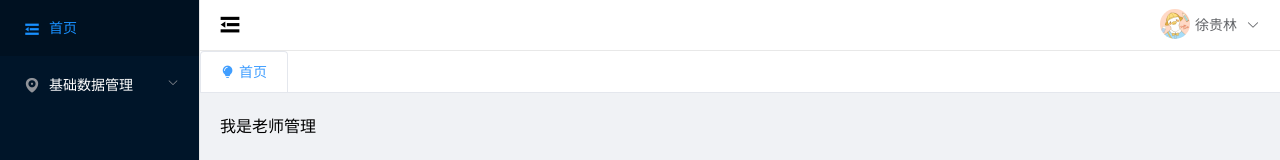
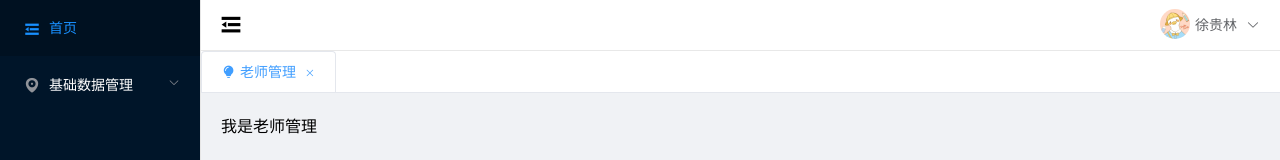
Before and after one commit to xuguilins/vueelmentadmin, a Vue app: page /layout/teacher in a window 1280 px wide. Shown: the top 160 px of the page. Built offline with nearby package versions, Linux system fonts and the light colour scheme.

Commit message:
完善选项卡功能 同步代码

```diff
--- a/src/components/OrderItem.vue
+++ b/src/components/OrderItem.vue
@@ -6,7 +6,7 @@
 
 <script>
 import * as Echarts from "echarts";
-import { nextTick, onMounted } from "vue";
+import { nextTick, onMounted, warn, watch } from "vue";
 import { useMonthData } from "../utils/index.js";
 export default {
   name: "OrderItem",
--- a/src/router/router.js
+++ b/src/router/router.js
@@ -5,6 +5,8 @@ import {
 import NProgress from 'nprogress'
 import 'nprogress/nprogress.css'
 import LayOut from '../views/layout.vue'
+import store from '../store/index.js';
+import mutationModel from "../store/mutationType";
 const router = createRouter({
     history: createWebHistory(),
     routes: [{
@@ -52,6 +54,12 @@ NProgress.configure({
 router.beforeEach((to, from, next) => {
     NProgress.start()
     document.title = to.meta.title
+    let json = {
+        name: to.meta.title,
+        path: to.path,
+        isClose: true
+    }
+    store.dispatch(mutationModel.SET_TABPAGE, json)
     next()
 })
 router.afterEach(action => {
--- a/src/store/index.js
+++ b/src/store/index.js
@@ -9,15 +9,30 @@ const store = createStore({
     getters: {
         [mutationModel.useTabData]: (state) => {
             return state.tabCardData
+        },
+        [mutationModel.GET_LASTTABPAGE]: (state) => {
+            let count = state.tabCardData.length
+            if (count >= 1) {
+                return state.tabCardData[count - 1]
+            } else {
+                return {
+                    name: '首页',
+                    path: '/layout/home'
+                }
+            }
+
         }
     },
     mutations: {
         [mutationModel.SET_TABPAGE](state, obj) {
-            console.log('准备查询选项卡', obj)
             let item = state.tabCardData.find(x => x.name === obj.name)
-            console.log('检查是否查询到选项卡', item)
             if (item === null || item === undefined)
                 state.tabCardData.push(obj)
+        },
+        [mutationModel.REMOVE_TABPAGE](state, name) {
+            console.log('关闭选项卡', state.tabCardData)
+            let index = state.tabCardData.findIndex(m => m.name === name)
+            state.tabCardData.splice(index, 1)
         }
     },
     actions: {
@@ -26,6 +41,9 @@ const store = createStore({
         }, objdata) {
             console.log('设置选项卡', objdata)
             commit(mutationModel.SET_TABPAGE, objdata)
+        },
+        [mutationModel.REMOVE_TABPAGE]({ commit }, objdata) {
+            commit(mutationModel.REMOVE_TABPAGE, objdata)
         }
     },
 
--- a/src/store/mutationType.js
+++ b/src/store/mutationType.js
@@ -1,5 +1,7 @@
 const mutationModel = {
     SET_TABPAGE: "SET_TABPAGE",
-    useTabData: "useTabData"
+    useTabData: "useTabData",
+    REMOVE_TABPAGE: 'REMOVE_TABPAGE',
+    GET_LASTTABPAGE: 'GET_LASTTABPAGE'
 }
 export default mutationModel
--- a/src/views/layout.vue
+++ b/src/views/layout.vue
@@ -1,6 +1,6 @@
 <template>
   <el-container>
-    <el-aside :class="[collapse?'layout-left':'layout-left-close']">
+    <el-aside :class="[collapse ? 'layout-left' : 'layout-left-close']">
       <el-menu
         default-active="/layout/home"
         class="el-menu-vertical-demo"
@@ -13,7 +13,7 @@
       >
         <div v-for="menu in mentList" :key="menu.name">
           <left-menu-item
-            v-if="menu.children.length<=0"
+            v-if="menu.children.length <= 0"
             :indexNumber="menu.path"
             :iconName="menu.icon"
             :menuName="menu.name"
@@ -31,13 +31,20 @@
     <el-container>
       <el-header>
         <div class="header-div">
-          <div class="left-close" @click="collapse=!collapse">
-            <span :class="[ collapse ?'el-icon-s-unfold':'el-icon-s-fold']"></span>
+          <div class="left-close" @click="collapse = !collapse">
+            <span :class="[collapse ? 'el-icon-s-unfold' : 'el-icon-s-fold']"></span>
           </div>
           <div class="right-user">
             <div class="float-left">
               <img
-                style="position: relative; top: 9px;right: 5px;width: 30px;height: 30px;border-radius: 50%;"
+                style="
+                  position: relative;
+                  top: 9px;
+                  right: 5px;
+                  width: 30px;
+                  height: 30px;
+                  border-radius: 50%;
+                "
                 src="../assets/images/user.jpg"
               />
               <el-dropdown>
@@ -64,7 +71,12 @@
         </div>
       </el-header>
       <div>
-        <el-tabs v-model="activeName" type="card" @tab-click="tabSelect" @tab-remove="tabRemove">
+        <el-tabs
+          v-model="activeName"
+          type="card"
+          @tab-click="tabSelect"
+          @tab-remove="tabRemove"
+        >
           <el-tab-pane
             v-for="item in tabData"
             :key="item.name"
@@ -75,13 +87,13 @@
             <template #label>
               <span>
                 <i class="el-icon-s-opportunity"></i>
-                {{item.name}}
+                {{ item.name }}
               </span>
             </template>
           </el-tab-pane>
         </el-tabs>
       </div>
-      <el-main style="background:#f0f2f5">
+      <el-main style="background: #f0f2f5">
         <router-view />
       </el-main>
     </el-container>
@@ -106,9 +118,15 @@ export default {
     tabData() {
       const store = useStore();
       let tabData = store.getters.useTabData;
-      console.log('tabdata',tabData)
+      let count = tabData.length;
+      console.log("legfnth", tabData.length);
       if (tabData.length <= 0) {
-        tabData = [{ name: "首页", path: "/layout/home", isClose: false }];
+        let json = { name: "首页", path: "/layout/home", isClose: false };
+        tabData = [json];
+        store.dispatch(mutationModel.SET_TABPAGE, json);
+      } else if (count === 1) {
+        this.activeName = tabData[0].name;
+        console.log('this',this)
       }
       return tabData;
     },
@@ -136,46 +154,58 @@ export default {
             path: "/layout/student",
             icon: "el-icon-s-fold",
             id: "2-1",
+            isClose: true,
           },
           {
-            name: "教师信息管理",
+            name: "老师管理",
             path: "/layout/teacher",
             icon: "el-icon-s-fold",
             id: "2-3",
+            isClose: true,
           },
         ],
       },
     ]);
     const router = useRouter();
     const store = useStore();
-    const menuSelect = (index, indexPath) => {
-      debugger
-      let objItem = {};
-      let itemChildern = mentList.value;
-      for (let i = 0; i < itemChildern.length; i++) {
-        let item = itemChildern[i];
-        if (item.children <= 0) {
-          if (item.path === index) {
-            objItem = item;
-            break;
-          }
-        } else {
-          objItem = item.children.find((m) => m.path === index);
-        }
-      }
-
+    const menuSelect = (index) => {
+      let objItem = parMentItem(mentList.value, index, "path");
       if (objItem !== undefined && objItem.name !== undefined) {
+        activeName.value = objItem.name;
         store.dispatch(mutationModel.SET_TABPAGE, objItem);
         router.push({
           path: index,
         });
       }
     };
+    const parMentItem = (itemChildern, name, fiterName) => {
+      let objItem = {};
+      for (let i = 0; i < itemChildern.length; i++) {
+        let item = itemChildern[i];
+        if (item.children <= 0) {
+          if (item[fiterName] === name) {
+            objItem = item;
+            break;
+          }
+        } else {
+          objItem = item.children.find((m) => m[fiterName] === name);
+          if (objItem !== undefined && objItem !== null) break;
+        }
+      }
+      return objItem;
+    };
     const tabSelect = (element) => {
-      activeName.value = element.paneName;
+      let name = element.paneName;
+      activeName.value = name;
+      let item = parMentItem(mentList.value, name, "name");
+      if (item !== null && item !== undefined && item.path !== undefined)
+        router.push({
+          path: item.path,
+        });
     };
     const tabRemove = (name) => {
-      let list = tabList.value;
+      console.log("name", name);
+      let list = store.getters.useTabData;
       if (list.length === 1) {
         ElMessage.warning({
           message: "这是最后一个选项卡，您无法删除哦",
@@ -183,8 +213,12 @@ export default {
         });
         return;
       } else {
-        var index = list.findIndex((x) => x.name === name);
-        list.splice(index, 1);
+        store.dispatch(mutationModel.REMOVE_TABPAGE, name);
+        let value = store.getters.GET_LASTTABPAGE;
+        activeName.value = value.name;
+        router.push({
+          path: value.path,
+        });
       }
     };
     console.log("menulist", mentList.value);
@@ -224,7 +258,7 @@ export default {
 .layout-left-close {
   background: #001529;
   /* height: 100vh; */
-  width: 200px !important;
+  width: 201px !important;
 }
 .active-item {
   background: #1890ff !important;
@@ -257,4 +291,8 @@ export default {
 .float-left {
   float: left;
 }
+.is-acitve-tab {
+  color: #5f4e46;
+  background: #f5f5f5;
+}
 </style>
```
Also changed, not shown: 1 other file (tests, documents, lock files or other folders).
